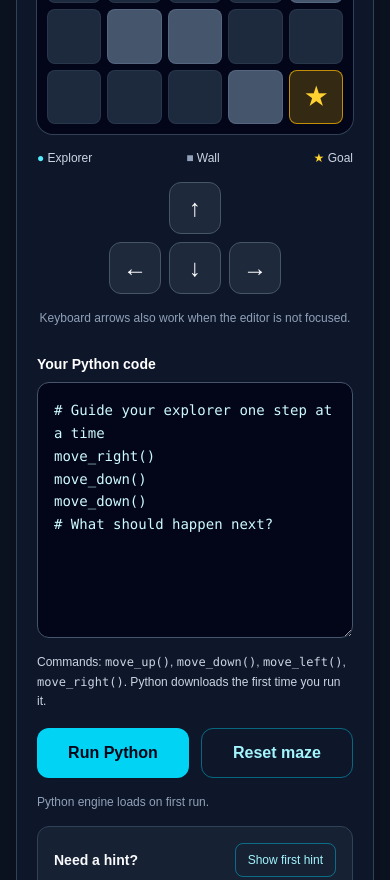
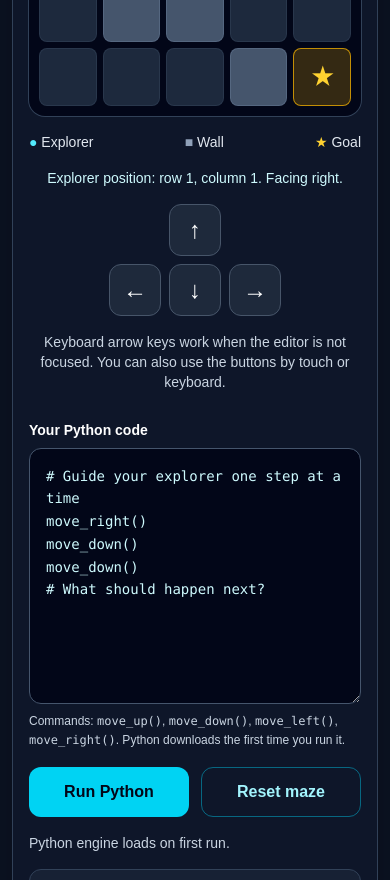
Before and after one commit to KevoCodo/algorithm-quest-python, a Next.js app: page / in a window 390 px wide. Shown: the part 1120-2000 px from the top of the page. Built offline with nearby package versions, Linux system fonts and the light colour scheme.

Commit message:
feat(AQ-108): accessibility and mobile polish (#17)

```diff
--- a/src/app/page.tsx
+++ b/src/app/page.tsx
@@ -2,7 +2,9 @@ import MazePlayground from "@/components/maze-playground";
 
 export default function Home() {
   return (
-    <main className="mx-auto flex min-h-screen max-w-6xl flex-col gap-8 px-4 py-10 sm:px-8 sm:py-16">
+    <>
+      <a href="#lesson" className="sr-only fixed left-4 top-4 z-50 rounded-lg bg-cyan-300 px-4 py-3 font-bold text-slate-950 focus:not-sr-only">Skip to interactive lesson</a>
+      <main className="mx-auto flex min-h-screen max-w-6xl min-w-0 flex-col gap-8 px-3 py-8 sm:px-8 sm:py-16">
       <header className="max-w-3xl space-y-4">
         <div className="inline-flex rounded-full border border-cyan-500/40 bg-cyan-500/10 px-4 py-2 text-xs font-semibold tracking-wide text-cyan-200">
           Interactive learning · Python maze preview
@@ -18,8 +20,9 @@ export default function Home() {
       </header>
       <MazePlayground />
       <footer className="text-sm text-slate-400">
-        AQ-103 · Browser-based Python movement preview. No account or login required.
+        Algorithm Quest · Interactive Python maze lesson. No account or login required.
       </footer>
-    </main>
+      </main>
+    </>
   );
 }
--- a/src/components/maze-playground.tsx
+++ b/src/components/maze-playground.tsx
@@ -189,12 +189,12 @@ export default function MazePlayground() {
   const shownSteps = trace.length ? (preview?.steps ?? 0) : steps;
 
   return (
-    <section aria-labelledby="maze-title" className="rounded-3xl border border-slate-700 bg-slate-900/90 p-5 shadow-2xl sm:p-8">
+    <section id="lesson" aria-labelledby="maze-title" aria-describedby="lesson-summary" className="min-w-0 rounded-3xl border border-slate-700 bg-slate-900/90 p-4 shadow-2xl sm:p-8">
       <div className="mb-6 flex flex-wrap items-center justify-between gap-4">
         <div>
           <p className="mb-1 text-xs font-bold uppercase tracking-widest text-cyan-300">Level 01 · Python movement</p>
           <h2 id="maze-title" className="text-2xl font-bold">Find the golden goal</h2>
-          <p className="mt-2 max-w-xl text-sm leading-relaxed text-slate-300">
+          <p id="lesson-summary" className="mt-2 max-w-xl text-sm leading-relaxed text-slate-300">
             Write a sequence of Python commands that moves the explorer from S to the star. Each Run starts at S.
           </p>
         </div>
@@ -212,12 +212,12 @@ export default function MazePlayground() {
           <li>Run your code and review each step to improve it.</li>
         </ol>
       </div>
-      <div className="grid gap-7 lg:grid-cols-[minmax(0,1fr)_minmax(270px,0.9fr)]">
-        <div className="space-y-4">
+      <div className="grid min-w-0 gap-7 lg:grid-cols-[minmax(0,1fr)_minmax(0,0.9fr)]">
+        <div className="min-w-0 space-y-4">
           <div
             className="mx-auto grid aspect-square w-full max-w-[440px] grid-cols-5 gap-1.5 rounded-2xl bg-slate-950 p-2.5 ring-1 ring-slate-700 sm:gap-2 sm:p-3"
             role="img"
-            aria-label={`Five by five maze. Explorer at row ${shownPosition.row + 1}, column ${shownPosition.col + 1}, facing ${shownFacing}. Goal at row ${GOAL.row + 1}, column ${GOAL.col + 1}.`}
+            aria-label={`Five by five maze. Explorer at row ${shownPosition.row + 1}, column ${shownPosition.col + 1}, facing ${shownFacing}. Goal at row ${GOAL.row + 1}, column ${GOAL.col + 1}. Wall locations are shown visually. Use the direction controls or the Python editor to navigate.`}
           >
             {MAZE_ROWS.flatMap((row, rowIndex) =>
               Array.from(row).map((_, colIndex) => {
@@ -243,51 +243,53 @@ export default function MazePlayground() {
               }),
             )}
           </div>
-          <div className="mx-auto flex max-w-[440px] flex-wrap justify-between gap-3 text-xs text-slate-300">
+          <div className="mx-auto flex max-w-[440px] flex-wrap justify-between gap-3 text-sm text-slate-200">
             <span><span className="text-cyan-300">●</span> Explorer</span>
             <span><span className="text-slate-400">■</span> Wall</span>
             <span><span className="text-amber-300">★</span> Goal</span>
           </div>
-          <div className="mx-auto grid w-fit grid-cols-3 gap-2" aria-label="Manual movement controls">
+          <p className="mx-auto max-w-[440px] text-center text-sm font-medium text-cyan-100" aria-live="off">Explorer position: row {shownPosition.row + 1}, column {shownPosition.col + 1}. Facing {shownFacing}.</p>
+          <div className="mx-auto grid w-fit grid-cols-3 gap-2" role="group" aria-label="Manual movement controls">
             <div />
-            <button aria-label="Move up" type="button" disabled={complete || running} onClick={() => move("up")} className="maze-control">↑</button>
+            <button aria-label="Move up" aria-keyshortcuts="ArrowUp" type="button" disabled={complete || running} onClick={() => move("up")} className="maze-control">↑</button>
             <div />
-            <button aria-label="Move left" type="button" disabled={complete || running} onClick={() => move("left")} className="maze-control">←</button>
-            <button aria-label="Move down" type="button" disabled={complete || running} onClick={() => move("down")} className="maze-control">↓</button>
-            <button aria-label="Move right" type="button" disabled={complete || running} onClick={() => move("right")} className="maze-control">→</button>
+            <button aria-label="Move left" aria-keyshortcuts="ArrowLeft" type="button" disabled={complete || running} onClick={() => move("left")} className="maze-control">←</button>
+            <button aria-label="Move down" aria-keyshortcuts="ArrowDown" type="button" disabled={complete || running} onClick={() => move("down")} className="maze-control">↓</button>
+            <button aria-label="Move right" aria-keyshortcuts="ArrowRight" type="button" disabled={complete || running} onClick={() => move("right")} className="maze-control">→</button>
           </div>
-          <p className="text-center text-xs text-slate-400">Keyboard arrows also work when the editor is not focused.</p>
+          <p className="text-center text-sm text-slate-300">Keyboard arrow keys work when the editor is not focused. You can also use the buttons by touch or keyboard.</p>
           {trace.length > 0 && (
-            <div className="rounded-xl border border-slate-700 bg-slate-950/70 p-4">
+            <div role="group" aria-label="Python step review" className="rounded-xl border border-slate-700 bg-slate-950/70 p-4">
               <div className="flex items-center justify-between gap-2">
                 <h3 className="text-sm font-bold">Review your program</h3>
                 <span className="text-xs text-cyan-200">Step {traceIndex} of {trace.length}</span>
               </div>
-              <p className="mt-2 text-sm text-slate-300" aria-live="polite">
+              <p className="mt-2 text-sm text-slate-200" role="status" aria-live="polite">
                 {preview ? (preview.blocked ? "This move was blocked by a wall or edge." : preview.won ? "The explorer reached the star!" : "Moved " + preview.direction + ".") : "Starting at S. What will the first instruction do?"}
               </p>
-              <div className="mt-3 grid grid-cols-2 gap-3">
+              <div className="mt-3 grid grid-cols-1 gap-3 min-[350px]:grid-cols-2">
                 <button type="button" disabled={running || traceIndex === 0} onClick={() => setTraceIndex(n => Math.max(0, n - 1))}
-                  className="rounded-lg border border-slate-600 p-2 text-sm disabled:opacity-40 focus-visible:outline-2 focus-visible:outline-cyan-300">Previous step</button>
+                  className="min-h-11 rounded-lg border border-slate-500 px-3 py-2 text-sm disabled:opacity-40 focus-visible:outline-2 focus-visible:outline-cyan-300">Previous step</button>
                 <button type="button" disabled={running || traceIndex === trace.length} onClick={() => setTraceIndex(n => Math.min(trace.length, n + 1))}
-                  className="rounded-lg border border-slate-600 p-2 text-sm disabled:opacity-40 focus-visible:outline-2 focus-visible:outline-cyan-300">Next step</button>
+                  className="min-h-11 rounded-lg border border-slate-500 px-3 py-2 text-sm disabled:opacity-40 focus-visible:outline-2 focus-visible:outline-cyan-300">Next step</button>
               </div>
             </div>
           )}
         </div>
-        <div className="flex flex-col gap-4">
-          <div>
+        <div className="flex min-w-0 flex-col gap-4">
+          <div className="min-w-0">
             <label htmlFor="python-code" className="mb-2 block text-sm font-bold text-white">Your Python code</label>
             <textarea id="python-code" value={code} onChange={(event) => setCode(event.target.value)}
+              aria-label="Editable Python movement program"
               spellCheck={false} autoCapitalize="off" autoCorrect="off"
-              className="min-h-64 w-full resize-y rounded-xl border border-slate-600 bg-slate-950 p-4 font-mono text-sm leading-relaxed text-cyan-100 focus-visible:outline-2 focus-visible:outline-cyan-300"
+              className="block min-h-64 min-w-0 w-full resize-y rounded-xl border border-slate-600 bg-slate-950 p-4 font-mono text-sm leading-relaxed text-cyan-100 focus-visible:outline-2 focus-visible:outline-cyan-300"
               aria-describedby="python-help" />
             <p id="python-help" className="mt-2 text-xs leading-relaxed text-slate-300">
               Commands: <code>move_up()</code>, <code>move_down()</code>, <code>move_left()</code>, <code>move_right()</code>.
               Python downloads the first time you run it.
             </p>
           </div>
-          <div className="grid grid-cols-2 gap-3">
+          <div role="group" aria-label="Python execution controls" className="grid grid-cols-1 gap-3 min-[350px]:grid-cols-2">
             <button type="button" disabled={running} onClick={runPython}
               className="rounded-xl bg-cyan-400 px-4 py-3 font-bold text-slate-950 hover:bg-cyan-300 disabled:opacity-50 focus-visible:outline-2 focus-visible:outline-offset-2 focus-visible:outline-cyan-300">
               {running ? "Running..." : "Run Python"}
@@ -297,22 +299,22 @@ export default function MazePlayground() {
               {running ? "Stop & reset" : "Reset maze"}
             </button>
           </div>
-          <p className="text-xs text-slate-400" aria-live="polite">
+          <p role="status" className="text-sm text-slate-300" aria-live="polite">
             {running ? "Python is running in a separate browser worker." : pythonReady ? "Python engine ready." : "Python engine loads on first run."}
           </p>
           <div className="rounded-xl border border-slate-700 bg-slate-800/60 p-4">
             <div className="flex flex-wrap items-center justify-between gap-3">
               <h3 className="text-sm font-bold">Need a hint?</h3>
               <button type="button" disabled={running || hintLevel >= 3} onClick={() => setHintLevel(n => Math.min(3,n + 1))}
-                className="rounded-lg border border-cyan-500/50 px-3 py-2 text-xs text-cyan-200 disabled:opacity-40 focus-visible:outline-2 focus-visible:outline-cyan-300">
+                className="min-h-11 rounded-lg border border-cyan-500/50 px-3 py-2 text-sm text-cyan-100 disabled:opacity-40 focus-visible:outline-2 focus-visible:outline-cyan-300">
                 {hintLevel === 0 ? "Show first hint" : hintLevel === 3 ? "All hints shown" : "Show another hint"}
               </button>
             </div>
-            <p className="mt-2 text-sm text-slate-300" aria-live="polite">
+            <p className="mt-2 text-sm text-slate-200" aria-live="polite">
               {hintLevel ? getLessonHint(hintLevel) : "Try a route before revealing a hint."}
             </p>
           </div>
-          <div role="status" aria-live="polite"
+          <div role="status" aria-live="polite" aria-atomic="true" aria-label="Python feedback"
             className={`min-h-24 whitespace-pre-wrap break-words rounded-xl border p-4 text-sm leading-relaxed ${complete ? "border-emerald-500/60 bg-emerald-950/40 text-emerald-200" : "border-slate-700 bg-slate-800/80 text-slate-200"}`}>
             {feedback}
           </div>
```
Also changed, not shown: src/app/globals.css (+20 -2 lines), 2 other files (tests, documents, lock files or other folders).
